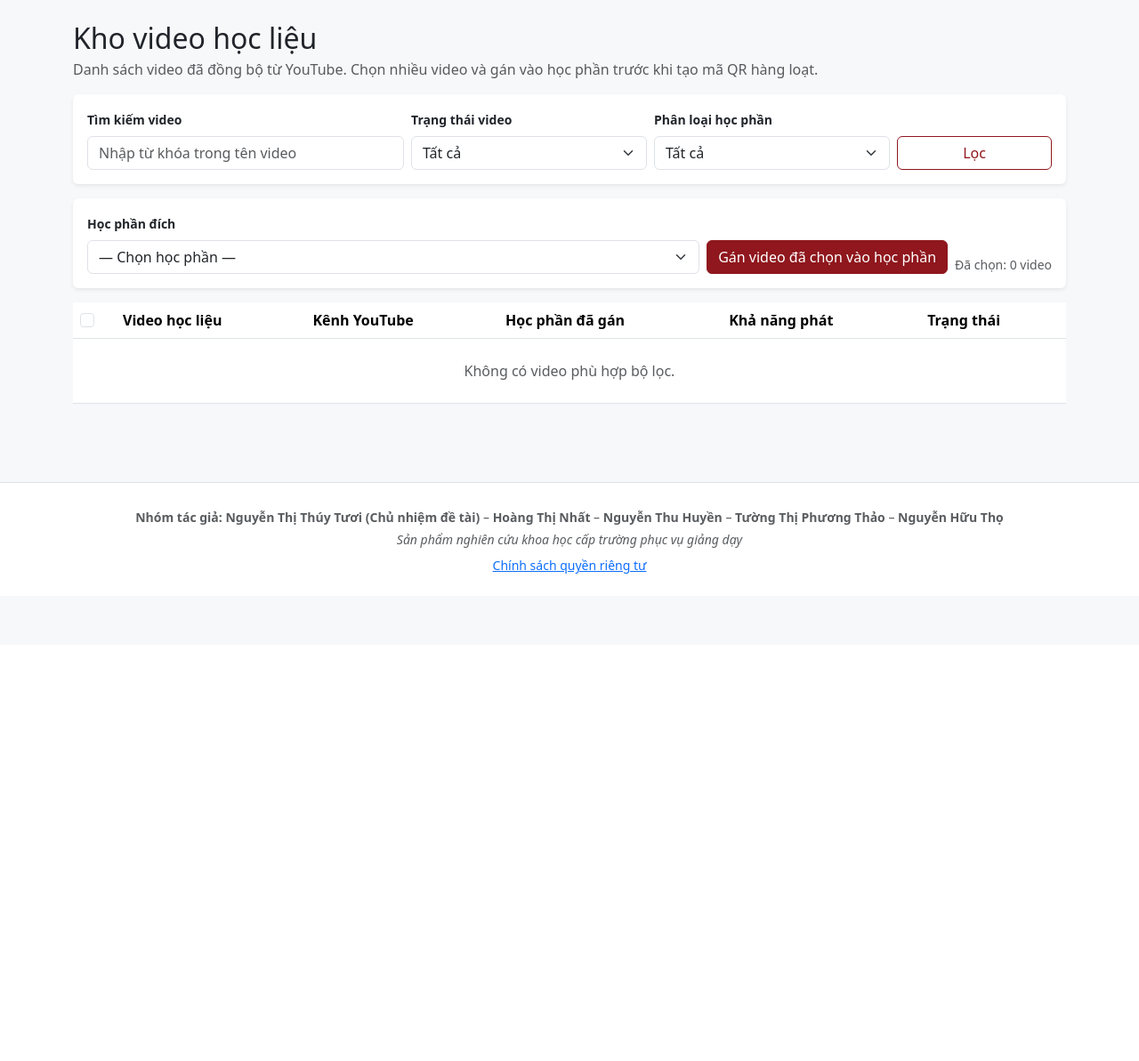
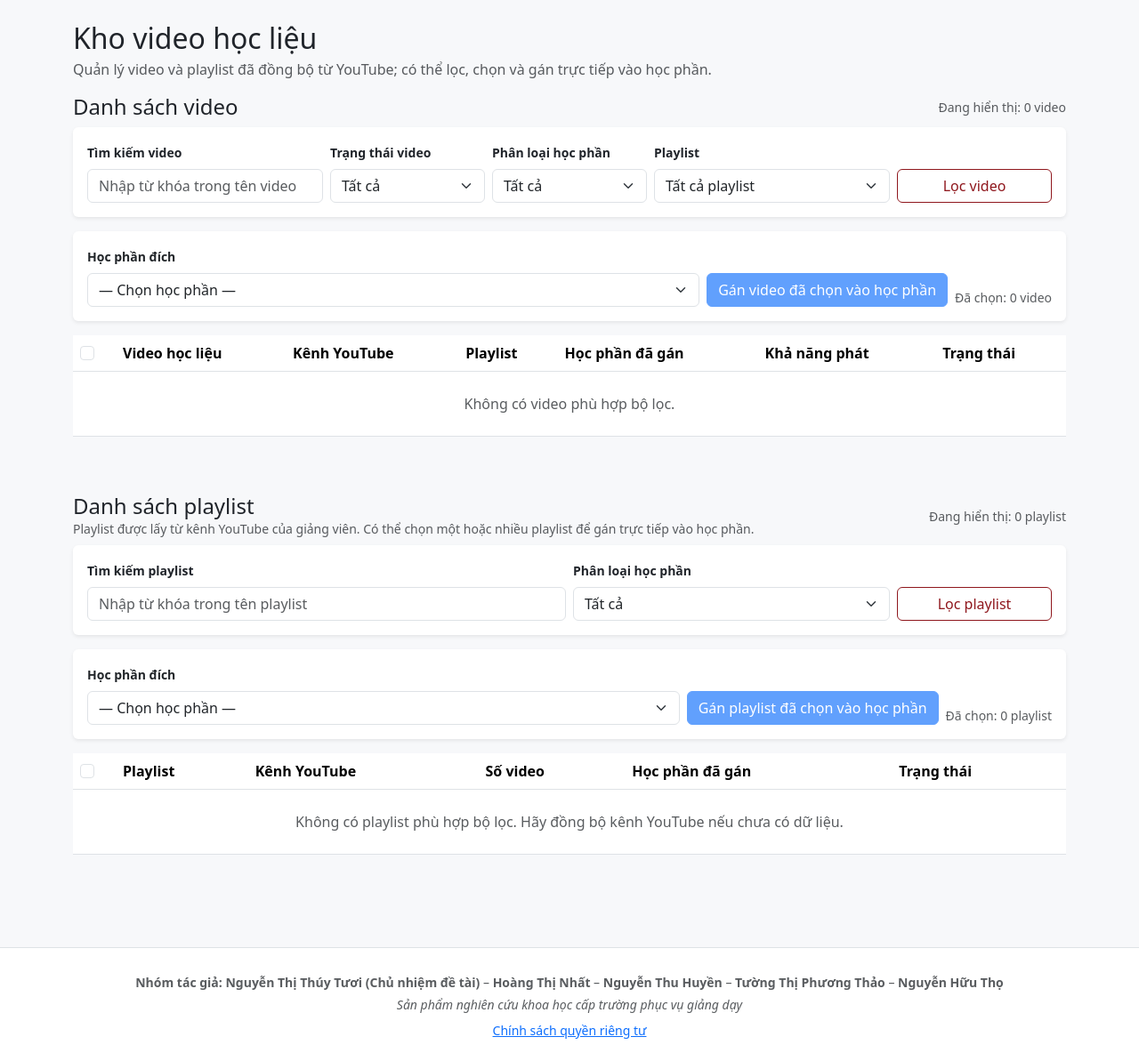
Before and after one commit to congviecanh1990-spec/slc-qr-learning-hub, a Flask app: template templates/videos.html in a window 1280 px wide. Shown: the part 75-1268 px from the top of the page at 89% size. Before the commit the page ends 720 px from the top, so only its background shows below. Run offline with Flask 3, Linux system fonts and the light colour scheme; the template is opened without the code that fills it, so the values that code supplies are empty; some libraries are stand-ins or nearby versions.

Commit message:
Update v3.3

```diff
--- a/VERSION.txt
+++ b/VERSION.txt
@@ -1 +1 @@
-3.2
+3.3
--- a/app.py
+++ b/app.py
@@ -454,7 +454,7 @@ def register_routes(app):
         endpoint = request.endpoint or ""
         section_map = {
             "youtube_page": "youtube", "youtube_sync": "youtube", "youtube_websub_subscribe": "youtube",
-            "videos_page": "videos", "assign_videos_to_course": "videos",
+            "videos_page": "videos", "assign_videos_to_course": "videos", "assign_playlists_from_library": "videos",
             "courses_page": "courses", "add_class": "courses", "update_course_info": "courses",
             "assign_playlists_to_course": "courses", "delete_course_playlist": "courses",
             "create_course_qrs_bulk": "courses", "create_course_playlist_qrs_bulk": "courses", "download_course_qrs": "courses",
@@ -676,10 +676,14 @@ def register_routes(app):
     @login_required
     def videos_page():
         user = current_user()
+
+        # --- Bộ lọc video ---
         q = visible_video_query(user)
         status = request.args.get("status", "").strip()
         assignment = request.args.get("assignment", "").strip()
         search = request.args.get("q", "").strip()
+        playlist_filter_id = request.args.get("playlist_id", type=int)
+
         if status == "private":
             q = q.filter(Video.privacy_status == "private")
         elif status == "noembed":
@@ -690,6 +694,18 @@ def register_routes(app):
             q = q.filter(Video.is_available.is_(True), Video.privacy_status != "private", Video.embeddable.isnot(False))
         if search:
             q = q.filter(Video.title.ilike(f"%{search}%"))
+
+        # Danh sách playlist của chính giảng viên để lọc video và gán học phần.
+        available_playlists = visible_playlist_query(user).order_by(Playlist.title).all()
+        allowed_playlist_ids = {p.id for p in available_playlists}
+        if playlist_filter_id:
+            if playlist_filter_id in allowed_playlist_ids:
+                playlist_video_ids = db.session.query(PlaylistVideo.video_id).filter(PlaylistVideo.playlist_id == playlist_filter_id)
+                q = q.filter(Video.id.in_(playlist_video_ids))
+            else:
+                # Không cho dùng ID playlist ngoài phạm vi tài khoản để lọc dữ liệu.
+                q = q.filter(Video.id == -1)
+
         owned_course_ids = db.session.query(Course.id).filter(Course.owner_id == user.id, Course.active.is_(True))
         assigned_video_ids = db.session.query(CourseVideo.video_id).filter(CourseVideo.course_id.in_(owned_course_ids))
         if assignment == "unassigned":
@@ -697,8 +713,37 @@ def register_routes(app):
         elif assignment == "assigned":
             q = q.filter(Video.id.in_(assigned_video_ids))
         videos = q.order_by(Video.published_at.desc().nullslast(), Video.id.desc()).all()
+
+        # --- Bộ lọc playlist ---
+        playlist_search = request.args.get("p_q", "").strip()
+        playlist_assignment = request.args.get("p_assignment", "").strip()
+        pq = visible_playlist_query(user)
+        if playlist_search:
+            pq = pq.filter(Playlist.title.ilike(f"%{playlist_search}%"))
+        assigned_playlist_ids = (
+            db.session.query(CoursePlaylist.playlist_id)
+            .filter(CoursePlaylist.course_id.in_(owned_course_ids), CoursePlaylist.active.is_(True))
+        )
+        if playlist_assignment == "unassigned":
+            pq = pq.filter(~Playlist.id.in_(assigned_playlist_ids))
+        elif playlist_assignment == "assigned":
+            pq = pq.filter(Playlist.id.in_(assigned_playlist_ids))
+        playlists = pq.order_by(Playlist.title).all()
+
         courses = Course.query.filter_by(owner_id=user.id, active=True).order_by(Course.name).all()
-        return render_template("videos.html", videos=videos, status=status, assignment=assignment, search=search, courses=courses)
+        return render_template(
+            "videos.html",
+            videos=videos,
+            status=status,
+            assignment=assignment,
+            search=search,
+            playlist_filter_id=playlist_filter_id,
+            playlists=playlists,
+            available_playlists=available_playlists,
+            playlist_search=playlist_search,
+            playlist_assignment=playlist_assignment,
+            courses=courses,
+        )
 
     @app.post("/videos/assign-course")
     @login_required
@@ -730,7 +775,41 @@ def register_routes(app):
         )
         db.session.commit()
         flash(f"Đã gán {created} video vào học phần “{course.name}”. Bỏ qua {skipped} video đã được gán trước đó.", "success")
-        return redirect(url_for("videos_page", assignment=request.args.get("assignment", "")))
+        return redirect(url_for("videos_page"))
+
+    @app.post("/playlists/assign-course")
+    @login_required
+    def assign_playlists_from_library():
+        """Gán playlist ngay tại Kho video học liệu để giảm thao tác cho giảng viên."""
+        user = current_user()
+        course_id = request.form.get("course_id", type=int)
+        playlist_ids = [int(x) for x in request.form.getlist("playlist_ids") if str(x).isdigit()]
+        course = db.session.get(Course, course_id) if course_id else None
+        if not course or not course.active or not course_owned_by_user(course, user):
+            abort(403)
+        if not playlist_ids:
+            flash("Vui lòng chọn ít nhất một playlist để gán vào học phần.", "warning")
+            return redirect(url_for("videos_page"))
+
+        allowed = {p.id: p for p in visible_playlist_query(user).filter(Playlist.id.in_(playlist_ids)).all()}
+        created = 0
+        skipped = 0
+        for playlist_id in playlist_ids:
+            playlist = allowed.get(playlist_id)
+            if not playlist:
+                continue
+            _, was_created = ensure_course_playlist_link(course, playlist, user)
+            if was_created:
+                created += 1
+            else:
+                skipped += 1
+        record_functional_test(
+            "ASSIGN_PLAYLIST", "Gán playlist vào học phần", bool(created or skipped), owner_id=user.id,
+            note=f"Kho học liệu → {course.name}; gán mới/khôi phục {created}; đã có {skipped}."
+        )
+        db.session.commit()
+        flash(f"Đã gán {created} playlist vào học phần “{course.name}”. Bỏ qua {skipped} playlist đã được gán trước đó.", "success")
+        return redirect(url_for("videos_page"))
 
     @app.route("/courses", methods=["GET", "POST"])
     @login_required
--- a/templates/base.html
+++ b/templates/base.html
@@ -33,8 +33,8 @@
       <div class="collapse navbar-collapse" id="navMain">
         <ul class="navbar-nav me-auto mb-2 mb-xl-0">
           <li class="nav-item"><a class="nav-link {{ 'nav-current' if active_section == 'youtube' else '' }}" href="{{ url_for('youtube_page') }}">Kênh YouTube</a></li>
+          <li class="nav-item"><a class="nav-link {{ 'nav-current' if active_section == 'courses' else '' }}" href="{{ url_for('courses_page') }}">Học phần</a></li>
           <li class="nav-item"><a class="nav-link {{ 'nav-current' if active_section == 'videos' else '' }}" href="{{ url_for('videos_page') }}">Kho video học liệu</a></li>
-          <li class="nav-item"><a class="nav-link {{ 'nav-current' if active_section == 'courses' else '' }}" href="{{ url_for('courses_page') }}">Học phần</a></li>
           <li class="nav-item"><a class="nav-link {{ 'nav-current' if active_section == 'qr' else '' }}" href="{{ url_for('qr_page') }}">Mã QR động</a></li>
           <li class="nav-item"><a class="nav-link {{ 'nav-current' if active_section == 'analytics' else '' }}" href="{{ url_for('analytics') }}">Thống kê khai thác</a></li>
           {% if me.role == 'admin' %}
--- a/templates/videos.html
+++ b/templates/videos.html
@@ -1,33 +1,172 @@
 {% extends 'base.html' %}
 {% block content %}
-<div class="mb-3"><h2 class="mb-1">Kho video học liệu</h2><div class="text-muted">Danh sách video đã đồng bộ từ YouTube. Chọn nhiều video và gán vào học phần trước khi tạo mã QR hàng loạt.</div></div>
-<form class="card card-body shadow-sm mb-3" method="get">
+<div class="mb-3">
+  <h2 class="mb-1">Kho video học liệu</h2>
+  <div class="text-muted">Quản lý video và playlist đã đồng bộ từ YouTube; có thể lọc, chọn và gán trực tiếp vào học phần.</div>
+</div>
+
+<section class="mb-5">
+  <div class="d-flex flex-wrap justify-content-between align-items-center gap-2 mb-2">
+    <h4 class="mb-0">Danh sách video</h4>
+    <span class="text-muted small">Đang hiển thị: {{ videos|length }} video</span>
+  </div>
+
+  <form class="card card-body shadow-sm mb-3" method="get" action="{{ url_for('videos_page') }}">
     <div class="row g-2 align-items-end">
-    <div class="col-lg-4"><label class="form-label small">Tìm kiếm video</label><input class="form-control" name="q" value="{{ search }}" placeholder="Nhập từ khóa trong tên video"></div>
-    <div class="col-lg-3"><label class="form-label small">Trạng thái video</label><select class="form-select" name="status"><option value="">Tất cả</option><option value="usable" {{ 'selected' if status=='usable' else '' }}>Có thể sử dụng</option><option value="private" {{ 'selected' if status=='private' else '' }}>Riêng tư</option><option value="noembed" {{ 'selected' if status=='noembed' else '' }}>Không cho phép nhúng</option><option value="unavailable" {{ 'selected' if status=='unavailable' else '' }}>Không truy cập</option></select></div>
-    <div class="col-lg-3"><label class="form-label small">Phân loại học phần</label><select class="form-select" name="assignment"><option value="">Tất cả</option><option value="unassigned" {{ 'selected' if assignment=='unassigned' else '' }}>Chưa gán học phần</option><option value="assigned" {{ 'selected' if assignment=='assigned' else '' }}>Đã gán học phần</option></select></div>
-    <div class="col-lg-2"><button class="btn btn-outline-primary w-100">Lọc</button></div>
+      <div class="col-xl-3 col-lg-6">
+        <label class="form-label small">Tìm kiếm video</label>
+        <input class="form-control" name="q" value="{{ search }}" placeholder="Nhập từ khóa trong tên video">
+      </div>
+      <div class="col-xl-2 col-lg-6">
+        <label class="form-label small">Trạng thái video</label>
+        <select class="form-select" name="status">
+          <option value="">Tất cả</option>
+          <option value="usable" {{ 'selected' if status=='usable' else '' }}>Có thể sử dụng</option>
+          <option value="private" {{ 'selected' if status=='private' else '' }}>Riêng tư</option>
+          <option value="noembed" {{ 'selected' if status=='noembed' else '' }}>Không cho phép nhúng</option>
+          <option value="unavailable" {{ 'selected' if status=='unavailable' else '' }}>Không truy cập</option>
+        </select>
+      </div>
+      <div class="col-xl-2 col-lg-6">
+        <label class="form-label small">Phân loại học phần</label>
+        <select class="form-select" name="assignment">
+          <option value="">Tất cả</option>
+          <option value="unassigned" {{ 'selected' if assignment=='unassigned' else '' }}>Chưa gán học phần</option>
+          <option value="assigned" {{ 'selected' if assignment=='assigned' else '' }}>Đã gán học phần</option>
+        </select>
+      </div>
+      <div class="col-xl-3 col-lg-6">
+        <label class="form-label small">Playlist</label>
+        <select class="form-select" name="playlist_id">
+          <option value="">Tất cả playlist</option>
+          {% for p in available_playlists %}
+            <option value="{{ p.id }}" {{ 'selected' if playlist_filter_id == p.id else '' }}>{{ p.title }}</option>
+          {% endfor %}
+        </select>
+      </div>
+      <div class="col-xl-2"><button class="btn btn-outline-primary w-100">Lọc video</button></div>
     </div>
   </form>
-<form method="post" action="{{ url_for('assign_videos_to_course') }}" id="assignForm">
+
+  <form method="post" action="{{ url_for('assign_videos_to_course') }}" id="assignVideoForm">
     <input type="hidden" name="csrf_token" value="{{ csrf_token() }}">
-  <div class="card shadow-sm mb-3"><div class="card-body d-flex flex-wrap gap-2 align-items-end">
-    <div class="flex-grow-1"><label class="form-label small">Học phần đích</label><select class="form-select" name="course_id" required><option value="">— Chọn học phần —</option>{% for c in courses %}<option value="{{ c.id }}">{{ c.name }}</option>{% endfor %}</select></div>
-    <button class="btn btn-primary">Gán video đã chọn vào học phần</button>
-    <span class="text-muted small" id="selectedCount">Đã chọn: 0 video</span>
-  </div></div>
-  <div class="table-responsive"><table class="table table-hover align-middle bg-white"><thead><tr><th style="width:48px"><input class="form-check-input" type="checkbox" id="selectAll" title="Chọn tất cả video đang hiển thị"></th><th>Video học liệu</th><th>Kênh YouTube</th><th>Học phần đã gán</th><th>Khả năng phát</th><th>Trạng thái</th></tr></thead><tbody>
+    <div class="card shadow-sm mb-3">
+      <div class="card-body d-flex flex-wrap gap-2 align-items-end">
+        <div class="flex-grow-1">
+          <label class="form-label small">Học phần đích</label>
+          <select class="form-select" name="course_id" required>
+            <option value="">— Chọn học phần —</option>
+            {% for c in courses %}<option value="{{ c.id }}">{{ c.name }}</option>{% endfor %}
+          </select>
+        </div>
+        <button class="btn btn-primary" {{ 'disabled' if not courses else '' }}>Gán video đã chọn vào học phần</button>
+        <span class="text-muted small" id="selectedVideoCount">Đã chọn: 0 video</span>
+      </div>
+    </div>
+
+    <div class="table-responsive">
+      <table class="table table-hover align-middle bg-white">
+        <thead><tr>
+          <th style="width:48px"><input class="form-check-input" type="checkbox" id="selectAllVideos" title="Chọn tất cả video đang hiển thị"></th>
+          <th>Video học liệu</th><th>Kênh YouTube</th><th>Playlist</th><th>Học phần đã gán</th><th>Khả năng phát</th><th>Trạng thái</th>
+        </tr></thead>
+        <tbody>
         {% for v in videos %}<tr>
           <td><input class="form-check-input video-check" type="checkbox" name="video_ids" value="{{ v.id }}"></td>
           <td><div class="d-flex gap-2 align-items-center">{% if v.thumbnail_url %}<img class="thumb" src="{{ v.thumbnail_url }}" alt="">{% endif %}<div><div class="fw-semibold">{{ v.title }}</div><div class="small text-muted">{{ v.youtube_video_id }}</div></div></div></td>
           <td>{{ v.channel.title }}</td>
+          <td>
+            {% for plink in v.playlist_links if plink.playlist.is_available and plink.playlist.youtube_playlist_id != v.channel.uploads_playlist_id %}
+              <span class="badge text-bg-light border me-1 mb-1">{{ plink.playlist.title }}</span>
+            {% else %}<span class="text-muted small">Không thuộc playlist</span>{% endfor %}
+          </td>
           <td>{% for link in v.course_links if link.course.owner_id == me.id and link.course.active %}<span class="badge text-bg-light border me-1 mb-1">{{ link.course.name }}</span>{% else %}<span class="text-muted small">Chưa gán</span>{% endfor %}</td>
           <td>{{ 'Có thể phát' if v.is_available and v.embeddable is not false and v.privacy_status != 'private' else 'Cần kiểm tra' }}</td>
           <td><span class="badge {{ 'text-bg-success' if v.is_available and v.embeddable is not false and v.privacy_status != 'private' else 'text-bg-warning' }}">{{ v.status_label }}</span></td>
-  </tr>{% else %}<tr><td colspan="6" class="text-center text-muted py-4">Không có video phù hợp bộ lọc.</td></tr>{% endfor %}
-  </tbody></table></div>
+        </tr>{% else %}<tr><td colspan="7" class="text-center text-muted py-4">Không có video phù hợp bộ lọc.</td></tr>{% endfor %}
+        </tbody>
+      </table>
+    </div>
   </form>
+</section>
+
+<section id="playlists" class="mb-3">
+  <div class="d-flex flex-wrap justify-content-between align-items-center gap-2 mb-2">
+    <div>
+      <h4 class="mb-0">Danh sách playlist</h4>
+      <div class="text-muted small">Playlist được lấy từ kênh YouTube của giảng viên. Có thể chọn một hoặc nhiều playlist để gán trực tiếp vào học phần.</div>
+    </div>
+    <span class="text-muted small">Đang hiển thị: {{ playlists|length }} playlist</span>
+  </div>
+
+  <form class="card card-body shadow-sm mb-3" method="get" action="{{ url_for('videos_page') }}#playlists">
+    <div class="row g-2 align-items-end">
+      <div class="col-lg-6">
+        <label class="form-label small">Tìm kiếm playlist</label>
+        <input class="form-control" name="p_q" value="{{ playlist_search }}" placeholder="Nhập từ khóa trong tên playlist">
+      </div>
+      <div class="col-lg-4">
+        <label class="form-label small">Phân loại học phần</label>
+        <select class="form-select" name="p_assignment">
+          <option value="">Tất cả</option>
+          <option value="unassigned" {{ 'selected' if playlist_assignment=='unassigned' else '' }}>Chưa gán học phần</option>
+          <option value="assigned" {{ 'selected' if playlist_assignment=='assigned' else '' }}>Đã gán học phần</option>
+        </select>
+      </div>
+      <div class="col-lg-2"><button class="btn btn-outline-primary w-100">Lọc playlist</button></div>
+    </div>
+  </form>
+
+  <form method="post" action="{{ url_for('assign_playlists_from_library') }}" id="assignPlaylistForm">
+    <input type="hidden" name="csrf_token" value="{{ csrf_token() }}">
+    <div class="card shadow-sm mb-3">
+      <div class="card-body d-flex flex-wrap gap-2 align-items-end">
+        <div class="flex-grow-1">
+          <label class="form-label small">Học phần đích</label>
+          <select class="form-select" name="course_id" required>
+            <option value="">— Chọn học phần —</option>
+            {% for c in courses %}<option value="{{ c.id }}">{{ c.name }}</option>{% endfor %}
+          </select>
+        </div>
+        <button class="btn btn-primary" {{ 'disabled' if not courses else '' }}>Gán playlist đã chọn vào học phần</button>
+        <span class="text-muted small" id="selectedPlaylistCount">Đã chọn: 0 playlist</span>
+      </div>
+    </div>
+
+    <div class="table-responsive">
+      <table class="table table-hover align-middle bg-white">
+        <thead><tr>
+          <th style="width:48px"><input class="form-check-input" type="checkbox" id="selectAllPlaylists" title="Chọn tất cả playlist đang hiển thị"></th>
+          <th>Playlist</th><th>Kênh YouTube</th><th>Số video</th><th>Học phần đã gán</th><th>Trạng thái</th>
+        </tr></thead>
+        <tbody>
+        {% for p in playlists %}<tr>
+          <td><input class="form-check-input playlist-check" type="checkbox" name="playlist_ids" value="{{ p.id }}"></td>
+          <td><div class="fw-semibold">{{ p.title }}</div><div class="small text-muted">{{ p.youtube_playlist_id }}</div></td>
+          <td>{{ p.channel.title }}</td>
+          <td>{{ p.video_links|length }}</td>
+          <td>{% for link in p.course_links if link.active and link.course.owner_id == me.id and link.course.active %}<span class="badge text-bg-light border me-1 mb-1">{{ link.course.name }}</span>{% else %}<span class="text-muted small">Chưa gán</span>{% endfor %}</td>
+          <td><span class="badge {{ 'text-bg-success' if p.is_available else 'text-bg-danger' }}">{{ 'Có thể sử dụng' if p.is_available else 'Không còn khả dụng' }}</span>{% if p.privacy_status %}<div class="small text-muted mt-1">{{ p.privacy_status }}</div>{% endif %}</td>
+        </tr>{% else %}<tr><td colspan="6" class="text-center text-muted py-4">Không có playlist phù hợp bộ lọc. Hãy đồng bộ kênh YouTube nếu chưa có dữ liệu.</td></tr>{% endfor %}
+        </tbody>
+      </table>
+    </div>
+  </form>
+</section>
 {% endblock %}
-{% block scripts %}<script>
-const allBox=document.getElementById('selectAll');const checks=[...document.querySelectorAll('.video-check')];const count=document.getElementById('selectedCount');function update(){count.textContent='Đã chọn: '+checks.filter(x=>x.checked).length+' video';}if(allBox){allBox.addEventListener('change',()=>{checks.forEach(x=>x.checked=allBox.checked);update();});}checks.forEach(x=>x.addEventListener('change',update));update();
-</script>{% endblock %}
+
+{% block scripts %}
+<script>
+function bindSelectAll(masterId, itemSelector, countId, suffix){
+  const master=document.getElementById(masterId);
+  const items=[...document.querySelectorAll(itemSelector)];
+  const count=document.getElementById(countId);
+  function update(){ if(count){count.textContent='Đã chọn: '+items.filter(x=>x.checked).length+' '+suffix;} }
+  if(master){master.addEventListener('change',()=>{items.forEach(x=>x.checked=master.checked);update();});}
+  items.forEach(x=>x.addEventListener('change',update));
+  update();
+}
+bindSelectAll('selectAllVideos','.video-check','selectedVideoCount','video');
+bindSelectAll('selectAllPlaylists','.playlist-check','selectedPlaylistCount','playlist');
+</script>
+{% endblock %}
```
Also changed, not shown: HUONG_DAN_RENDER_NGAN.md (+13 -14 lines), README.md. Lines whose indentation alone changed are shown as unchanged.
